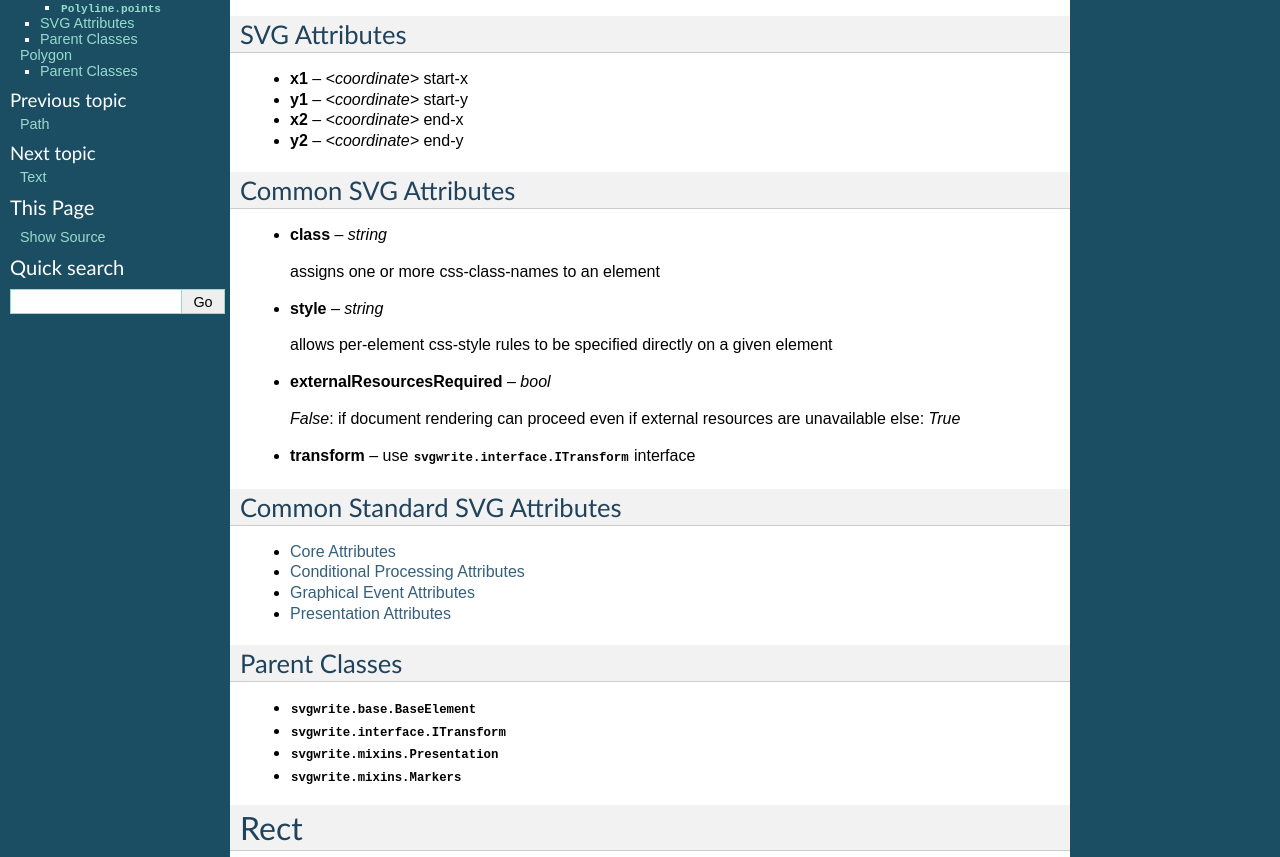
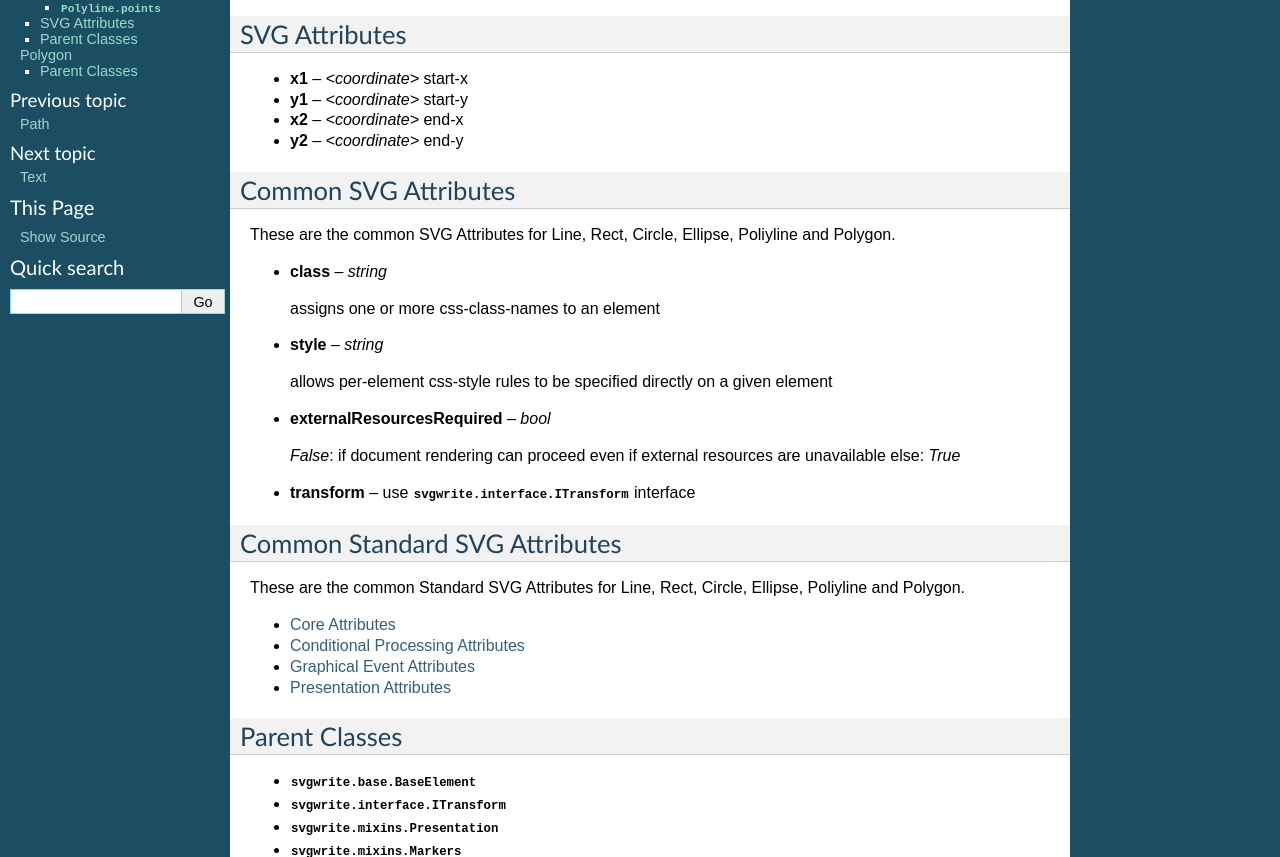
Before and after one commit to mozman/svgwrite, a Sphinx documentation site: the page built from doc/classes/shapes.rst, in a window 1280 px wide and 900 px high, scrolled down 313 px, cut to the strip 34-891 px from the top of the window. Built offline with Sphinx 7.4.7, drawn with Linux system fonts in a browser that asks for light colours; the version number could not be read and is left out.

Commit message:
minor doc edit

```diff
--- a/doc/classes/shapes.rst
+++ b/doc/classes/shapes.rst
@@ -18,6 +18,9 @@ SVG Attributes
 Common SVG Attributes
 ---------------------
 
+These are the common SVG Attributes for Line, Rect, Circle, Ellipse,
+Poliyline and Polygon.
+
 * **class** -- `string`
 
   assigns one or more css-class-names to an element
@@ -36,6 +39,9 @@ Common SVG Attributes
 
 Common Standard SVG Attributes
 ------------------------------
+
+These are the common Standard SVG Attributes for Line, Rect, Circle, Ellipse,
+Poliyline and Polygon.
 
 * :doc:`Core Attributes </attributes/core>`
 * :doc:`Conditional Processing Attributes </attributes/conditional_processing>`
```
